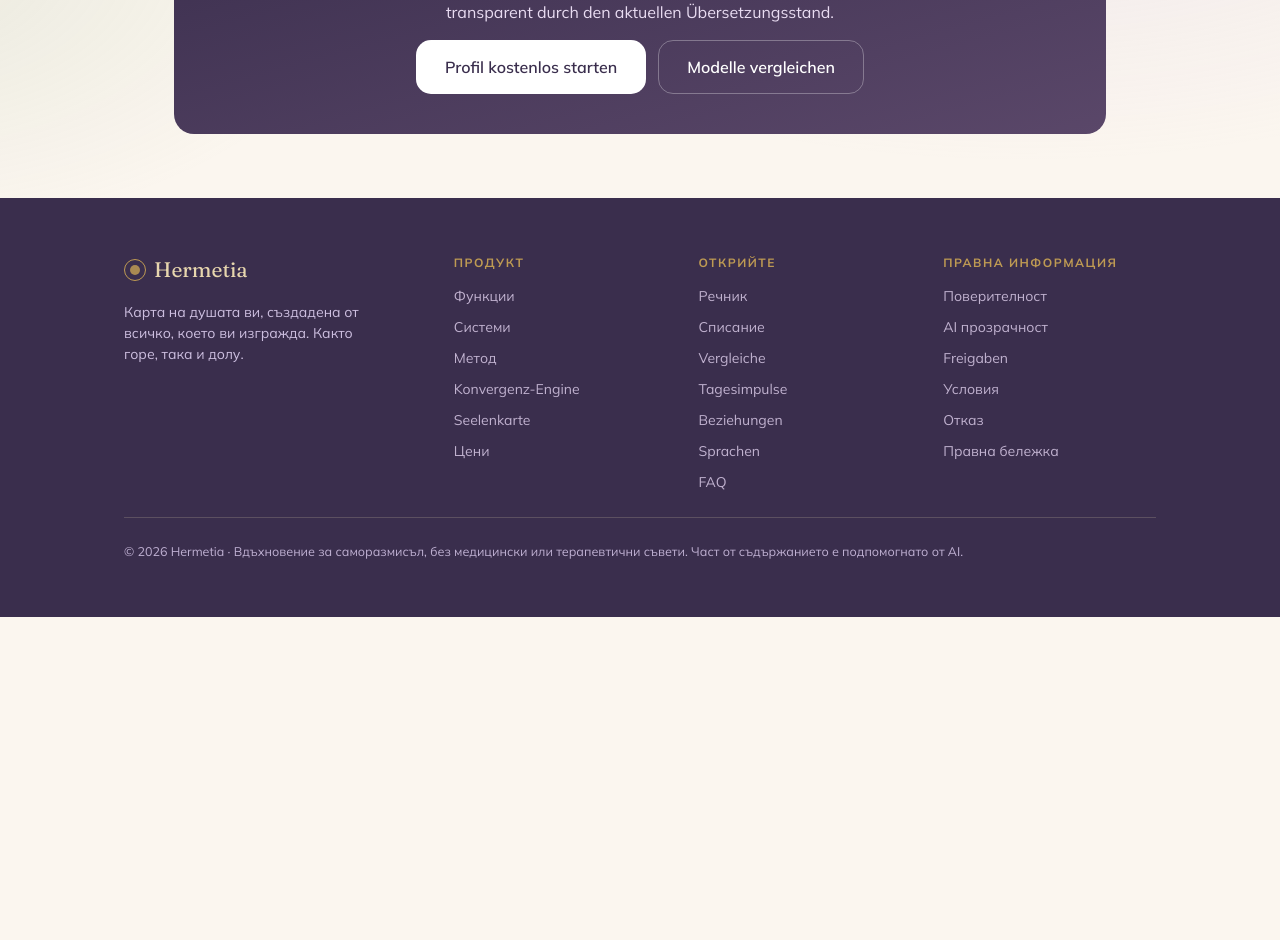
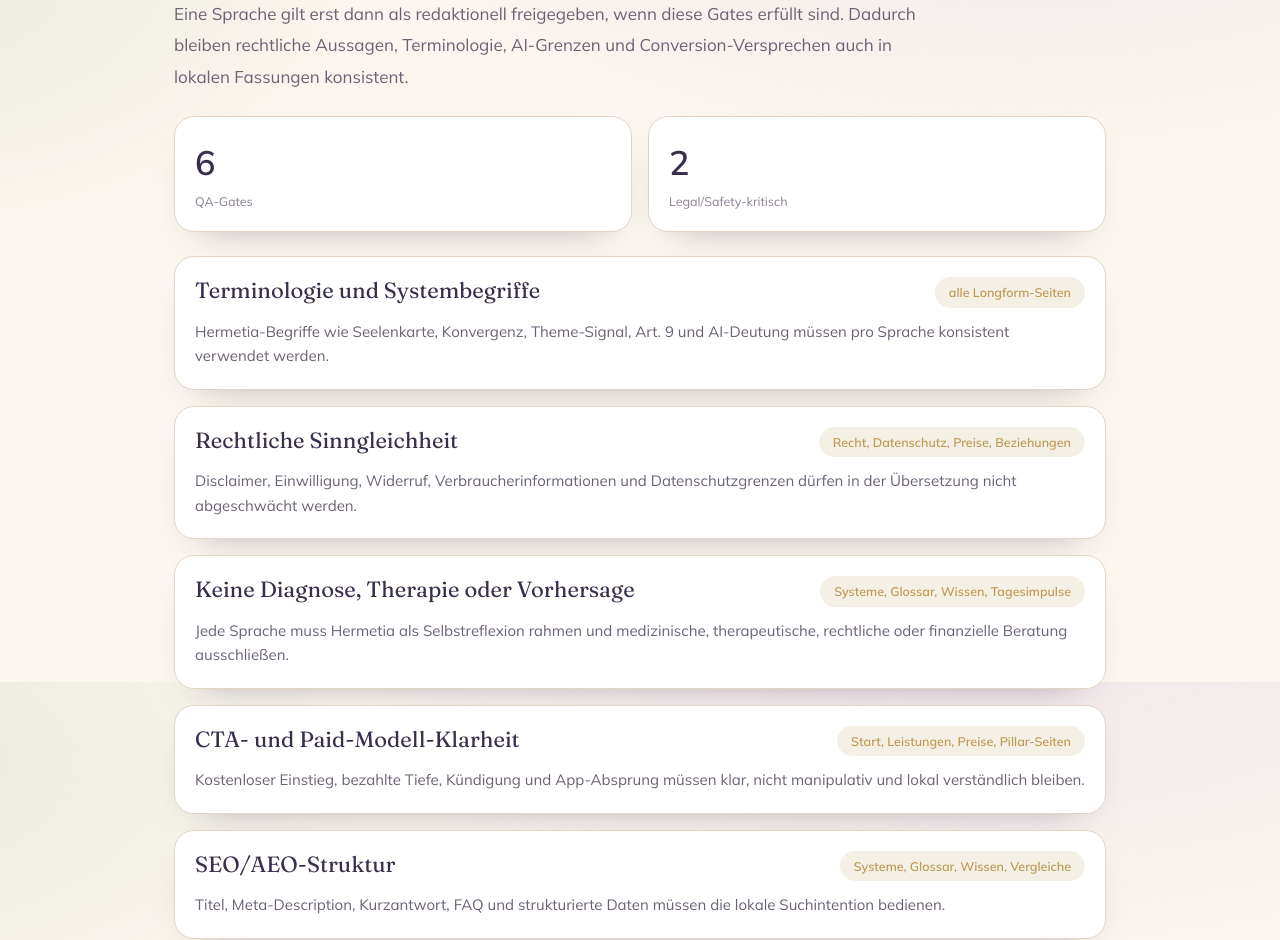
Before and after one commit to SebastianHermetia/hermetia-marketing, a Next.js app: page /bg/sprachen/ in a window 1280 px wide. Shown: the part 4918-5858 px from the top of the page. Before the commit the page ends 5535 px from the top, so only its background shows below. Built offline with nearby package versions, Linux system fonts and the light colour scheme; no server answers.

Commit message:
feat: add translation QA gates

```diff
--- a/scripts/check-content.mjs
+++ b/scripts/check-content.mjs
@@ -71,6 +71,8 @@
   ["Language status page reports fallback locales", languages.includes("Technischer Fallback") && languages.includes(">0<")],
   ["Language status page exposes translation backlog", languages.includes("Redaktions-Backlog") && languages.includes("Seiten im Longform-Backlog") && languages.includes(">127<")],
   ["Language status page prioritizes legal translations", languages.includes("Rechtstexte, Datenschutz, AI-Transparenz") && languages.includes("P0")],
+  ["Language status page exposes QA gates", languages.includes("Translation QA") && languages.includes("QA-Gates") && languages.includes(">6<")],
+  ["Language status page includes legal/safety QA", languages.includes("Rechtliche Sinngleichheit") && languages.includes("Keine Diagnose, Therapie oder Vorhersage")],
   ["Language status page is linked in footer", deHome.includes("/de/sprachen/")],
   ["FR UI navigation is localized", frHome.includes("Fonctionnalités") && frHome.includes("Commencer le profil")],
   ["Launch review page exists", launchReview.includes("Legal-, IP- und Launch-Freigaben")],
--- a/src/app/[locale]/sprachen/page.tsx
+++ b/src/app/[locale]/sprachen/page.tsx
@@ -1,6 +1,6 @@
 import type { Metadata } from "next";
 import { type Locale } from "@/i18n/config";
-import { getLocaleStatuses, translationBacklog, translationBacklogSummary, translationSummary } from "@/i18n/translation-status";
+import { getLocaleStatuses, translationBacklog, translationBacklogSummary, translationQaGates, translationQaSummary, translationSummary } from "@/i18n/translation-status";
 import { buildMetadata } from "@/lib/seo";
 import { localePath, paths, startUrl } from "@/lib/links";
 import { Header } from "@/components/Header";
@@ -23,6 +23,7 @@
   const statuses = getLocaleStatuses();
   const summary = translationSummary();
   const backlog = translationBacklogSummary();
+  const qa = translationQaSummary();
 
   return (
     <>
@@ -133,6 +134,31 @@
           </div>
         </section>
 
+        <section className="py-8">
+          <div className="wrap max-w-[980px]">
+            <span className="kicker">Translation QA</span>
+            <h2 className="mt-3 text-[clamp(24px,3vw,32px)]">Freigabe-Gates für lokale Longform-Inhalte</h2>
+            <p className="muted mt-3 max-w-[760px] text-[17px] leading-[1.85]">
+              Eine Sprache gilt erst dann als redaktionell freigegeben, wenn diese Gates erfüllt sind. Dadurch bleiben rechtliche Aussagen, Terminologie, AI-Grenzen und Conversion-Versprechen auch in lokalen Fassungen konsistent.
+            </p>
+            <div className="mt-6 grid gap-4 sm:grid-cols-2">
+              <Metric label="QA-Gates" value={qa.gates.toString()} />
+              <Metric label="Legal/Safety-kritisch" value={qa.legalCritical.toString()} />
+            </div>
+            <div className="mt-6 grid gap-4">
+              {translationQaGates.map((gate) => (
+                <article key={gate.id} className="rounded-card border border-sand bg-white p-5 shadow-soft">
+                  <div className="flex flex-col gap-2 sm:flex-row sm:items-start sm:justify-between">
+                    <h3 className="text-[22px]">{gate.title}</h3>
+                    <span className="chip chip-gold">{gate.appliesTo}</span>
+                  </div>
+                  <p className="muted mt-3 text-[15px] leading-relaxed">{gate.requirement}</p>
+                </article>
+              ))}
+            </div>
+          </div>
+        </section>
+
         <section className="pb-16">
           <div className="wrap max-w-[980px]">
             <AppCta
--- a/src/i18n/translation-status.ts
+++ b/src/i18n/translation-status.ts
@@ -18,6 +18,58 @@
   wordsPerPage: string;
   status: string;
 };
+
+export type TranslationQaGate = {
+  id: string;
+  title: string;
+  appliesTo: string;
+  requirement: string;
+};
+
+export const translationQaGates: TranslationQaGate[] = [
+  {
+    id: "terminology",
+    title: "Terminologie und Systembegriffe",
+    appliesTo: "alle Longform-Seiten",
+    requirement:
+      "Hermetia-Begriffe wie Seelenkarte, Konvergenz, Theme-Signal, Art. 9 und AI-Deutung müssen pro Sprache konsistent verwendet werden.",
+  },
+  {
+    id: "legal",
+    title: "Rechtliche Sinngleichheit",
+    appliesTo: "Recht, Datenschutz, Preise, Beziehungen",
+    requirement:
+      "Disclaimer, Einwilligung, Widerruf, Verbraucherinformationen und Datenschutzgrenzen dürfen in der Übersetzung nicht abgeschwächt werden.",
+  },
+  {
+    id: "safety",
+    title: "Keine Diagnose, Therapie oder Vorhersage",
+    appliesTo: "Systeme, Glossar, Wissen, Tagesimpulse",
+    requirement:
+      "Jede Sprache muss Hermetia als Selbstreflexion rahmen und medizinische, therapeutische, rechtliche oder finanzielle Beratung ausschließen.",
+  },
+  {
+    id: "conversion",
+    title: "CTA- und Paid-Modell-Klarheit",
+    appliesTo: "Start, Leistungen, Preise, Pillar-Seiten",
+    requirement:
+      "Kostenloser Einstieg, bezahlte Tiefe, Kündigung und App-Absprung müssen klar, nicht manipulativ und lokal verständlich bleiben.",
+  },
+  {
+    id: "seo-aeo",
+    title: "SEO/AEO-Struktur",
+    appliesTo: "Systeme, Glossar, Wissen, Vergleiche",
+    requirement:
+      "Titel, Meta-Description, Kurzantwort, FAQ und strukturierte Daten müssen die lokale Suchintention bedienen.",
+  },
+  {
+    id: "native-review",
+    title: "Native Review oder qualifizierte Redaktion",
+    appliesTo: "alle redaktionell freizugebenden Sprachfassungen",
+    requirement:
+      "Eine Sprachfassung wird erst als redaktionell freigegeben markiert, wenn Terminologie, Tonalität und rechtliche Aussagen geprüft sind.",
+  },
+];
 
 export const translationBacklog: TranslationBacklogItem[] = [
   {
@@ -103,3 +155,10 @@
     p2: translationBacklog.filter((item) => item.priority === "P2").length,
   };
 }
+
+export function translationQaSummary() {
+  return {
+    gates: translationQaGates.length,
+    legalCritical: translationQaGates.filter((gate) => gate.id === "legal" || gate.id === "safety").length,
+  };
+}
```
